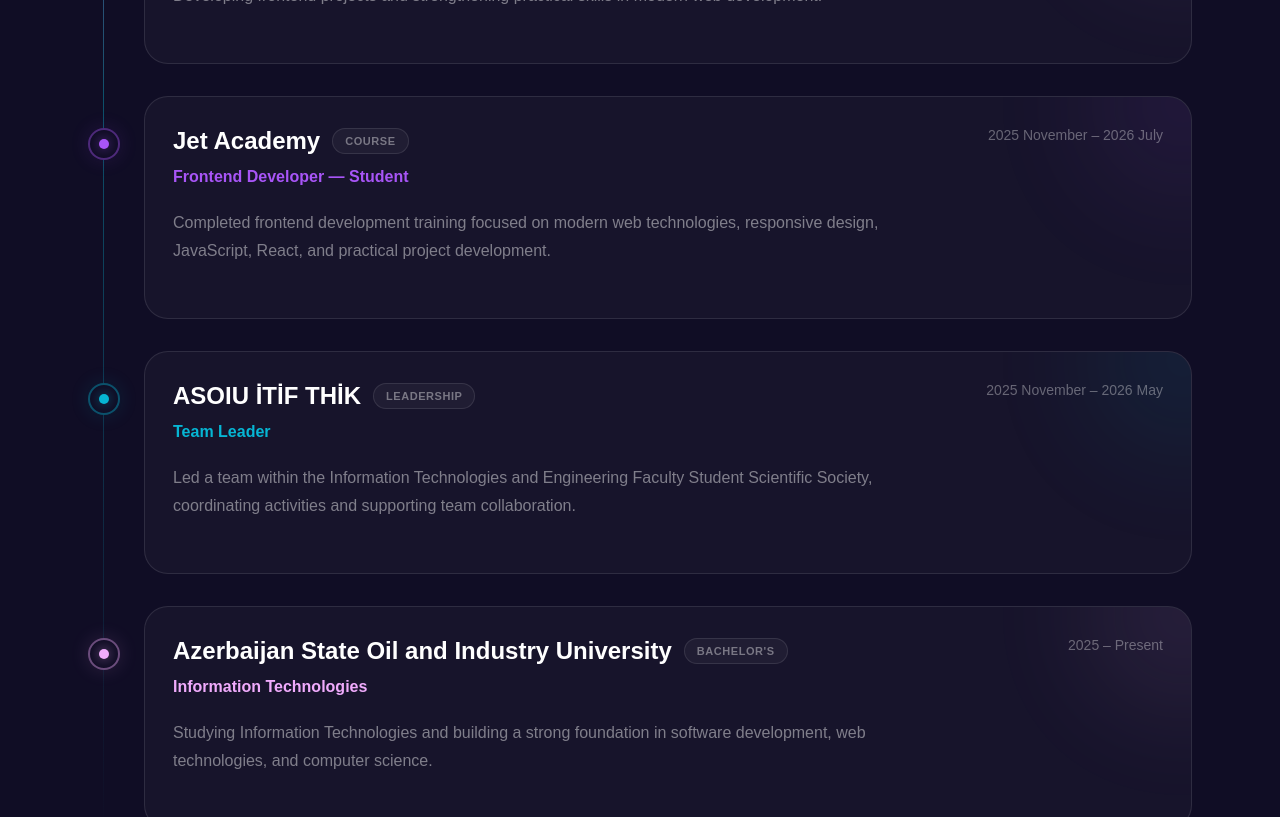
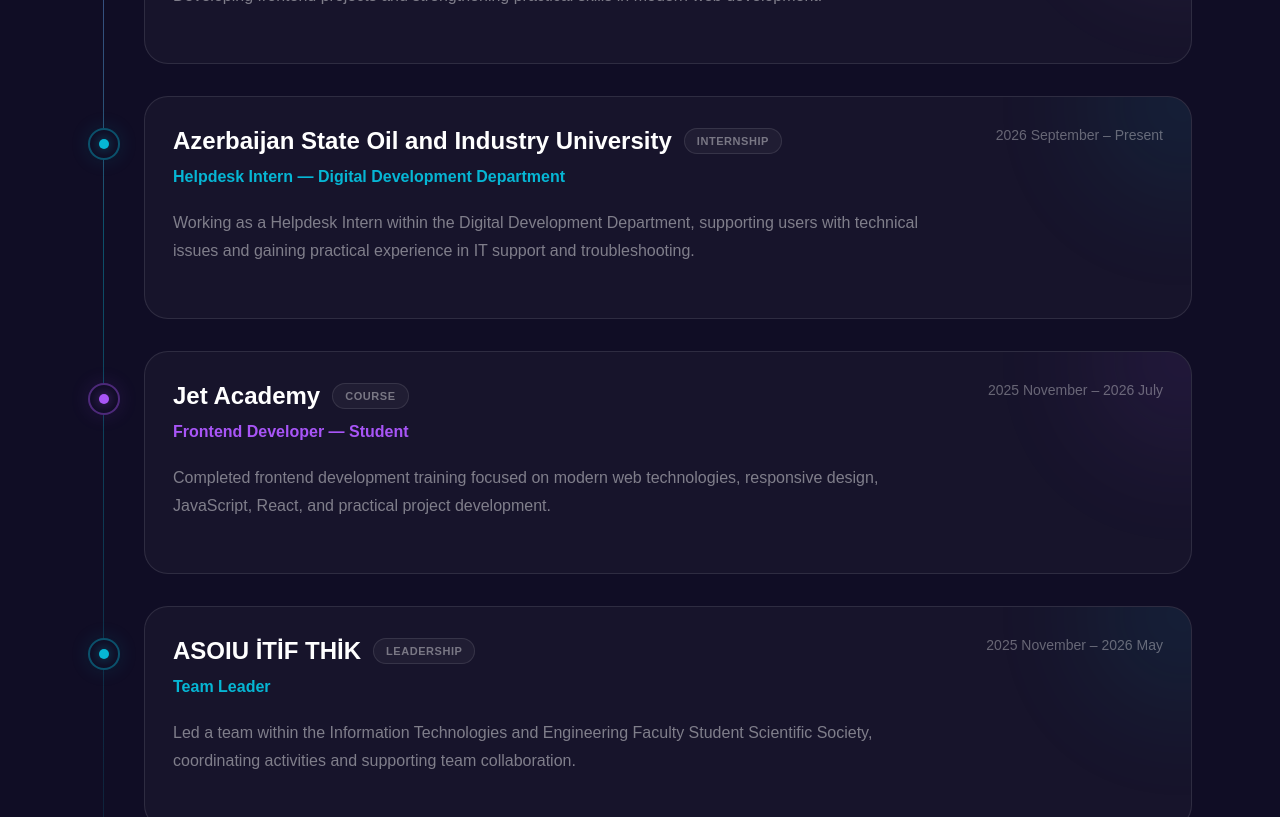
Before and after one commit to sevincyunusova/portfolio---flyrank, a Next.js app: page / in a window 1280 px wide. Shown: the part 4740-5557 px from the top of the page. Built offline with nearby package versions, Linux system fonts and the light colour scheme.

Commit message:
add ADNSU helpdesk internship to experience

```diff
--- a/app/page.tsx
+++ b/app/page.tsx
@@ -94,6 +94,7 @@
       "Working on frontend development, AI-powered features, modern web technologies, and practical AI engineering tasks.",
     accent: "purple",
   },
+
   {
     company: "Baku Design Academy",
     role: "Frontend Developer — MVP Project",
@@ -103,6 +104,7 @@
       "Working as a frontend developer on an MVP project, building responsive interfaces and implementing modern frontend solutions.",
     accent: "cyan",
   },
+
   {
     company: "CodeAlpha",
     role: "Frontend Development Intern",
@@ -112,6 +114,17 @@
       "Developing frontend projects and strengthening practical skills in modern web development.",
     accent: "pink",
   },
+
+  {
+    company: "Azerbaijan State Oil and Industry University",
+    role: "Helpdesk Intern — Digital Development Department",
+    date: "2026 September – Present",
+    type: "Internship",
+    description:
+      "Working as a Helpdesk Intern within the Digital Development Department, supporting users with technical issues and gaining practical experience in IT support and troubleshooting.",
+    accent: "cyan",
+  },
+
   {
     company: "Jet Academy",
     role: "Frontend Developer — Student",
@@ -121,6 +134,7 @@
       "Completed frontend development training focused on modern web technologies, responsive design, JavaScript, React, and practical project development.",
     accent: "purple",
   },
+
   {
     company: "ASOIU İTİF THİK",
     role: "Team Leader",
@@ -130,6 +144,7 @@
       "Led a team within the Information Technologies and Engineering Faculty Student Scientific Society, coordinating activities and supporting team collaboration.",
     accent: "cyan",
   },
+
   {
     company: "Azerbaijan State Oil and Industry University",
     role: "Information Technologies",
```
